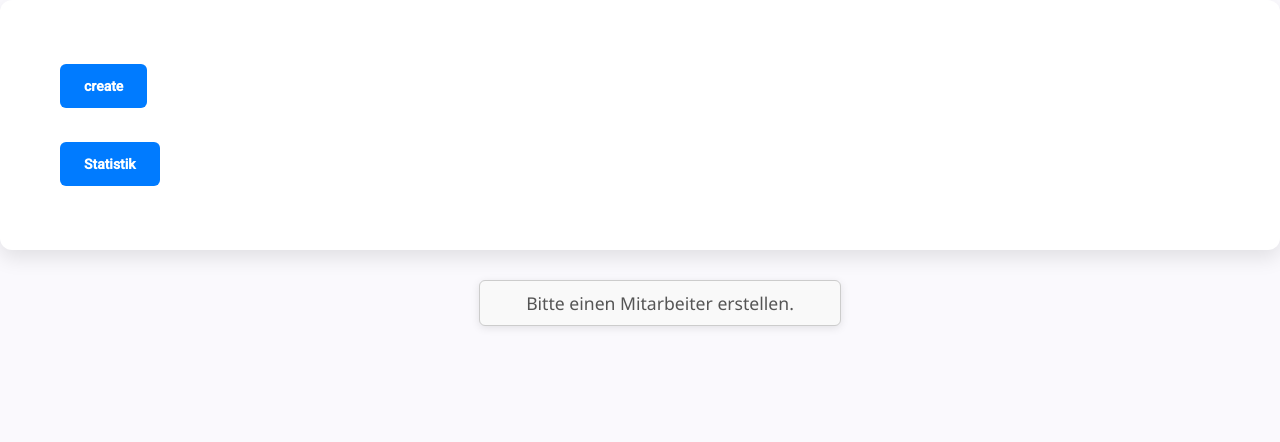
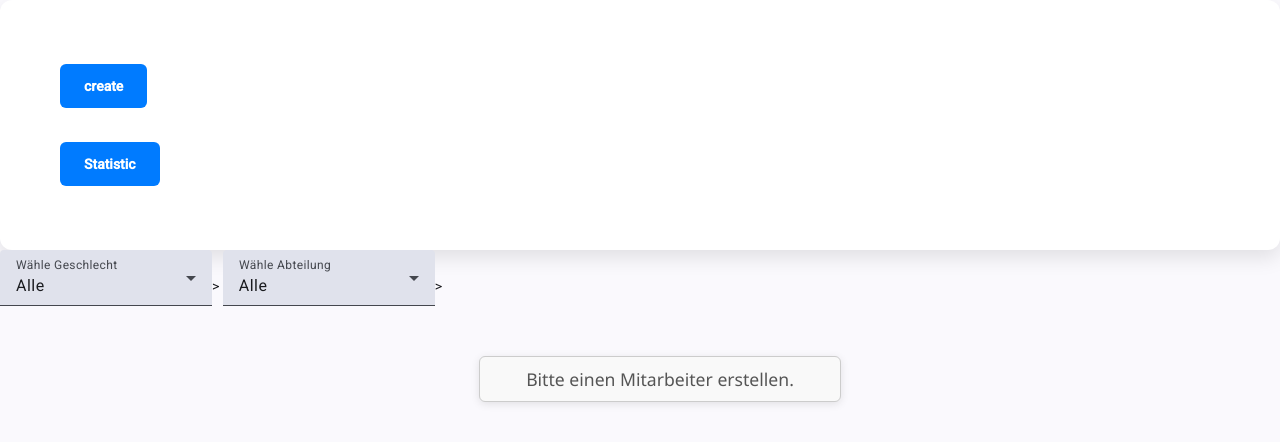
Before and after one commit to Luuk07/Mitarbeiter-Dashboard, an Angular app: page / in a window 1280 px wide. Shown: the top 442 px of the page. Built offline with nearby package versions, Linux system fonts and the light colour scheme.

Commit message:
WIP, filter funktioniert noch nicht so gut

```diff
--- a/src/app/header-comp/header-comp.html
+++ b/src/app/header-comp/header-comp.html
@@ -12,7 +12,7 @@
 
   @if(!isOnStatistic()){
     <p>
-      <a routerLink="/statistic">Statistik</a>
+      <a routerLink="/statistic">Statistic</a>
     </p>
   }
 
--- a/src/app/home/employees-list-comp/employees-list-comp.html
+++ b/src/app/home/employees-list-comp/employees-list-comp.html
@@ -1,9 +1,13 @@
 <div>
   <ul>
     @for(employee of employees; track employee.id){
-      <ul>
-        <app-employee-comp [employee]="employee"></app-employee-comp>
-      </ul>
+      @if((filterService.filterValueGender === employee.gender || filterService.filterValueGender === 'alle')&&
+      (filterService.filterValueDepartment === employee.department || filterService.filterValueDepartment === 'alle'))
+      {
+        <ul>
+          <app-employee-comp [employee]="employee"></app-employee-comp>
+        </ul>
+      }
     } @empty {
       <p class="AllEmpty">Bitte einen Mitarbeiter erstellen.</p>
     }
--- a/src/app/home/employees-list-comp/employees-list-comp.ts
+++ b/src/app/home/employees-list-comp/employees-list-comp.ts
@@ -1,7 +1,8 @@
-import { Component, OnInit } from '@angular/core';
+import { Component, OnInit, inject } from '@angular/core';
 import { EmployeeComp } from "../employee-comp/employee-comp";
 import { ShareDataService } from '../../create-comp/share-data-service';
 import { I_ifEmployee } from '../../models/interfaces/employee.model';
+import { ShareFilterService } from '../filter-comp/share-filter-service';
 
 // List of all Employees
 @Component({
@@ -11,12 +12,15 @@ import { I_ifEmployee } from '../../models/interfaces/employee.model';
   styleUrl: './employees-list-comp.css'
 })
 export class EmployeesListComp implements OnInit{
+   readonly filterService = inject(ShareFilterService)
    constructor(public _shareDataService:ShareDataService){}
    //List with employyes
    employees: I_ifEmployee[] = [];
 
   ngOnInit() {
-    console.log("In ngOnInit")
+
+    console.log('filterService.filterValueDepartment', this.filterService.filterValueDepartment);
+
     this.addFromService()
   }
 
--- /dev/null
+++ b/src/app/home/filter-comp/filter-comp.html
@@ -0,0 +1,36 @@
+
+  <mat-form-field>
+    <mat-label>Wähle Geschlecht</mat-label>
+     <mat-select [(value)]="selectedGender" (selectionChange)="applyFilterGender($event.value)">
+      <mat-option [value]="'alle'">Alle</mat-option>
+        <mat-option [value]="'Männlich'">
+          Männlich
+        </mat-option>
+         <mat-option [value]="'Weiblich'">
+          Weiblich
+        </mat-option>
+         <mat-option [value]="'Divers'">
+          Divers
+        </mat-option>
+     </mat-select>
+  </mat-form-field>>
+
+
+  <mat-form-field>
+    <mat-label>Wähle Abteilung</mat-label>
+     <mat-select [(value)]="selectedDepartment" (selectionChange)="applyFilterDepartment($event.value)">
+      <mat-option [value]="'alle'">Alle</mat-option>
+        <mat-option [value]="'It'">
+          IT
+        </mat-option>
+         <mat-option [value]="'Ausbildung'">
+          Ausbildung
+        </mat-option>
+         <mat-option [value]="'Kfm'">
+          Kfm
+        </mat-option>
+        <mat-option [value]="'Pfm'">
+          Pfm
+        </mat-option>
+     </mat-select>
+  </mat-form-field>>
--- /dev/null
+++ b/src/app/home/filter-comp/filter-comp.ts
@@ -0,0 +1,50 @@
+import { Component, inject} from '@angular/core';
+import { MatTableDataSource } from '@angular/material/table';
+import { ShareDataService } from '../../create-comp/share-data-service';
+import { ShareFilterService } from './share-filter-service';
+import { MatCheckboxModule } from '@angular/material/checkbox';
+
+import { MatFormFieldModule } from '@angular/material/form-field';
+import { MatSelectModule } from '@angular/material/select';
+import { MatOptionModule } from '@angular/material/core'; // mat-option ist im core!
+import { I_ifEmployee } from '../../models/interfaces/employee.model';
+
+
+@Component({
+  selector: 'app-filter-comp',
+  imports: [MatFormFieldModule,
+    MatSelectModule,
+    MatOptionModule,
+    MatCheckboxModule],
+  templateUrl: './filter-comp.html',
+  styleUrl: './filter-comp.css'
+})
+export class FilterComp {
+  readonly service = inject(ShareDataService)
+  readonly filterService = inject(ShareFilterService)
+  dataSource = new MatTableDataSource(this.service.allEmployees);
+  selectedGender = 'alle';
+  selectedDepartment = 'alle';
+
+  constructor() {
+    this.dataSource = new MatTableDataSource(this.service.allEmployees);
+    this.dataSource.filterPredicate = (data: I_ifEmployee, filter: string) => {
+    if (!filter) return true; // Wenn leer, alles zeigen
+    console.log('Filter:', filter);
+    return data.gender.toLowerCase().includes(filter) && data.department.toLowerCase().includes(filter);
+
+  }
+}
+
+  applyFilterGender(filterValue: string)
+  {
+    this.dataSource.filter = filterValue
+    this.filterService.setFilterGendner(filterValue);
+  }
+
+  applyFilterDepartment(filterValue: string)
+  {
+    this.dataSource.filter = filterValue
+    this.filterService.setFilterDepartment(filterValue);
+  }
+}
--- /dev/null
+++ b/src/app/home/filter-comp/share-filter-service.ts
@@ -0,0 +1,26 @@
+import { Injectable } from '@angular/core';
+
+@Injectable({
+  providedIn: 'root'
+})
+export class ShareFilterService {
+  filterValueGender: string = 'alle';
+  filterValueDepartment: string = 'alle';
+
+  setFilterGendner(value: string ) {
+    this.filterValueGender = value;
+
+  }
+  setFilterDepartment(value: string ) {
+    this.filterValueGender = value;
+  }
+
+
+applyCombinedFilter() {
+  const filterObj = {
+    gender: this.filterValueGender.toLowerCase(),
+    department: this.filterValueDepartment.toLowerCase(),
+    };
+  }
+
+}
--- a/src/app/home/home.html
+++ b/src/app/home/home.html
@@ -1,3 +1,4 @@
 <div>
+ <app-filter-comp></app-filter-comp>
  <app-employees-list-comp></app-employees-list-comp>
 </div>
--- a/src/app/home/home.ts
+++ b/src/app/home/home.ts
@@ -1,9 +1,10 @@
 import { Component } from '@angular/core';
 import { EmployeesListComp } from "./employees-list-comp/employees-list-comp";
+import { FilterComp } from "./filter-comp/filter-comp";
 
 @Component({
   selector: 'app-home',
-  imports: [EmployeesListComp],
+  imports: [EmployeesListComp, FilterComp],
   templateUrl: './home.html',
   styleUrl: './home.css'
 })
```
Also changed, not shown: src/app/home/filter-comp/filter-comp.css (added).
